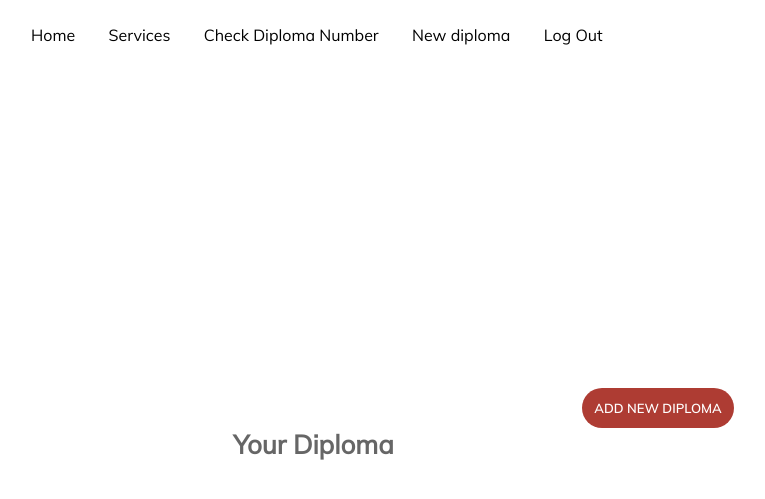
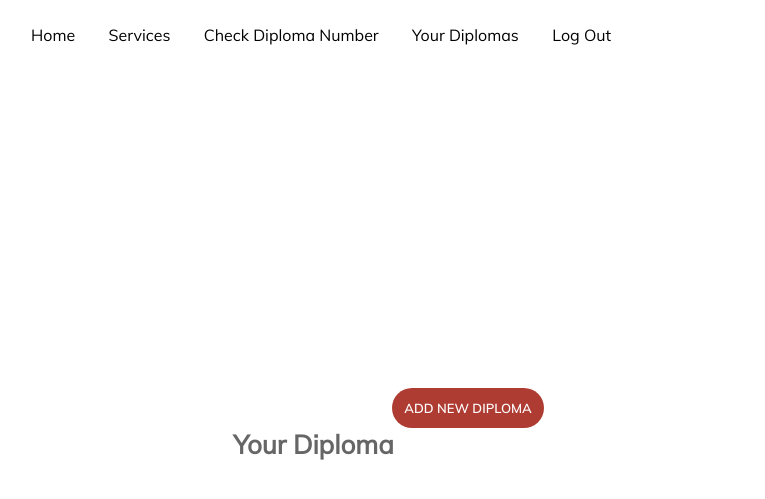
Before and after one commit to Alexis-IMBERT/RMIT-django-a3-infra-and-secu, a Django app: page /info-diploma/ in a window 1280 px wide. Shown: the top 499 px of the page, without its empty margins (129-894 px from the left). Run offline with Django 4.2, Linux system fonts and the light colour scheme; the visitor is signed in with stand-in values (Sample User, id 1); some libraries are stand-ins or nearby versions.

Commit message:
changing in Nav bar

```diff
--- a/alumni_website/listings/templates/listings/base.html
+++ b/alumni_website/listings/templates/listings/base.html
@@ -21,7 +21,7 @@
 
 
         {% if user.is_authenticated %}
-        <a href="{% url 'info_diploma' %}">New diploma</a>
+        <a href="{% url 'info_diploma' %}">Your Diplomas</a>
         <a href="{% url 'logout' %}">Log Out</a>
         {% else %}
         <a href="{% url 'login' %}">Log In</a>
--- a/alumni_website/listings/templates/listings/base_diploma.html
+++ b/alumni_website/listings/templates/listings/base_diploma.html
@@ -32,7 +32,7 @@
 
 
             {% if user.is_authenticated %}
-            <a href="{% url 'info_diploma' %}">New diploma</a>
+            <a href="{% url 'info_diploma' %}">Your Diplomas</a>
             <a href="{% url 'logout' %}">Log Out</a>
             {% else %}
             <a href="{% url 'login' %}">Log In</a>
--- a/alumni_website/listings/templates/listings/contact.html
+++ b/alumni_website/listings/templates/listings/contact.html
@@ -24,7 +24,7 @@
 
 
       {% if user.is_authenticated %}
-      <a href="{% url 'info_diploma' %}">New diploma</a>
+      <a href="{% url 'info_diploma' %}">Your Diplomas</a>
       <a href="{% url 'logout' %}">Log Out</a>
       {% else %}
       <a href="{% url 'login' %}">Log In</a>
--- a/alumni_website/listings/templates/listings/diploma-info.html
+++ b/alumni_website/listings/templates/listings/diploma-info.html
@@ -3,7 +3,9 @@
 <div class="wrapper"
   style="background-image: 'static/listings/diploma/colorlib-regform-18/images/bg-registration-form-2.jpg';">
   <div class="inner">
-		<button>Add New Diploma</button>
+    <form>
+      <button type="submit" formaction="{% url 'add_diploma' %}">Add New Diploma</button>
+    </form>
     <h1>Your Diploma</h1>
     <ul>
       {% for diploma in diplomas%}
--- a/alumni_website/listings/templates/listings/service.html
+++ b/alumni_website/listings/templates/listings/service.html
@@ -22,7 +22,7 @@
 
 
       {% if user.is_authenticated %}
-      <a href="{% url 'info_diploma' %}">New diploma</a>
+      <a href="{% url 'info_diploma' %}">Your Diplomas</a>
       <a href="{% url 'logout' %}">Log Out</a>
       {% else %}
       <a href="{% url 'login' %}">Log In</a>
--- a/alumni_website/listings/templates/listings/terms_and_conditions.html
+++ b/alumni_website/listings/templates/listings/terms_and_conditions.html
@@ -19,7 +19,7 @@
 
 
       {% if user.is_authenticated %}
-      <a href="{% url 'info_diploma' %}">New diploma</a>
+      <a href="{% url 'info_diploma' %}">Your Diplomas</a>
       <a href="{% url 'logout' %}">Log Out</a>
       {% else %}
       <a href="{% url 'login' %}">Log In</a>
--- a/alumni_website/listings/views.py
+++ b/alumni_website/listings/views.py
@@ -73,7 +73,7 @@
 
 def add_diploma(request):
     form = DiplomaNumberForm()
-    return render(request, "listings/diploma-add.html",{'form',form})
+    return render(request, "listings/diploma-add.html",{'form':form})
 
 def info_diploma(request):
     return render(request, "listings/diploma-info.html",{})
```
Lines whose indentation alone changed are shown as unchanged.
